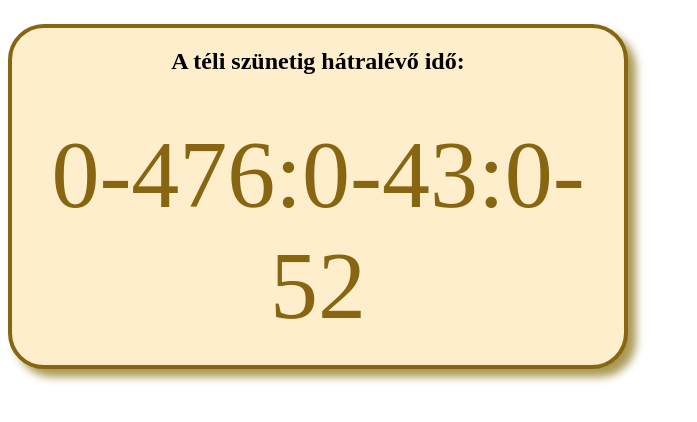
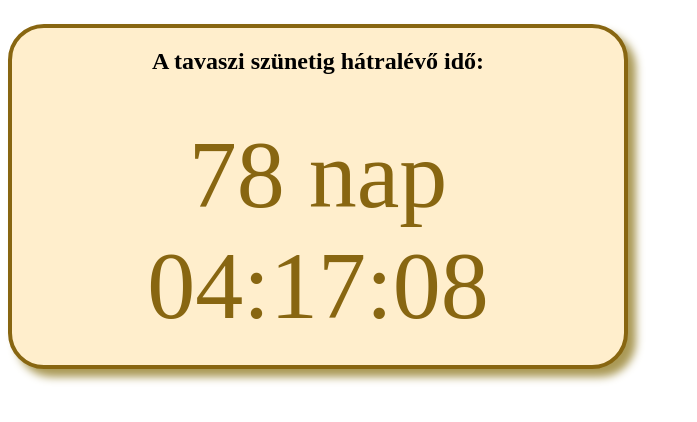
Before and after one commit to bkata64/oras, a plain HTML site: page index.html in a window 1280 px wide. Shown: the whole page, without its empty margins (0-697 px from the left). Drawn offline with Linux system fonts and the light colour scheme.

Commit message:
tavaszi szunet

```diff
--- a/index.html
+++ b/index.html
@@ -35,7 +35,7 @@
 
 
     <div id='orakeret'>
-        <h2>A téli szünetig hátralévő idő:</h2>
+        <h2>A tavaszi szünetig hátralévő idő:</h2>
         <div id='kijelzo'></div>
     </div>
 
@@ -46,9 +46,11 @@
         function frissit()
         {
             most = new Date();
-            teliSzunet = new Date(2023, 11, 20, 12, 0);
-            ora = Math.floor((teliSzunet - most) / (1000 * 60 * 60));
-            maradek = (teliSzunet - most) % (1000 * 60 * 60)
+            tavasziSzunet = new Date(2024, 2, 27, 12, 0);
+            nap = Math.floor((tavasziSzunet - most) / (1000 * 60 * 60 * 24));
+            maradek = (tavasziSzunet - most) % (1000 * 60 * 60 * 24)
+            ora = Math.floor((maradek) / (1000 * 60 * 60));
+            maradek = (maradek) % (1000 * 60 * 60)
             perc = Math.floor(maradek / (1000 * 60))
             maradek = maradek % (1000 * 60)
             mp = Math.floor(maradek / 1000)
@@ -58,7 +60,7 @@
             if( perc < 10 )   perc = "0" + perc
             if( mp < 10 )   mp = "0" + mp
 
-            kijelzo.innerHTML = ora + ":" + perc + ":" + mp
+            kijelzo.innerHTML = nap + ' nap<br>' + ora + ":" + perc + ":" + mp
         }
 
         setInterval('frissit()',1000)
```
